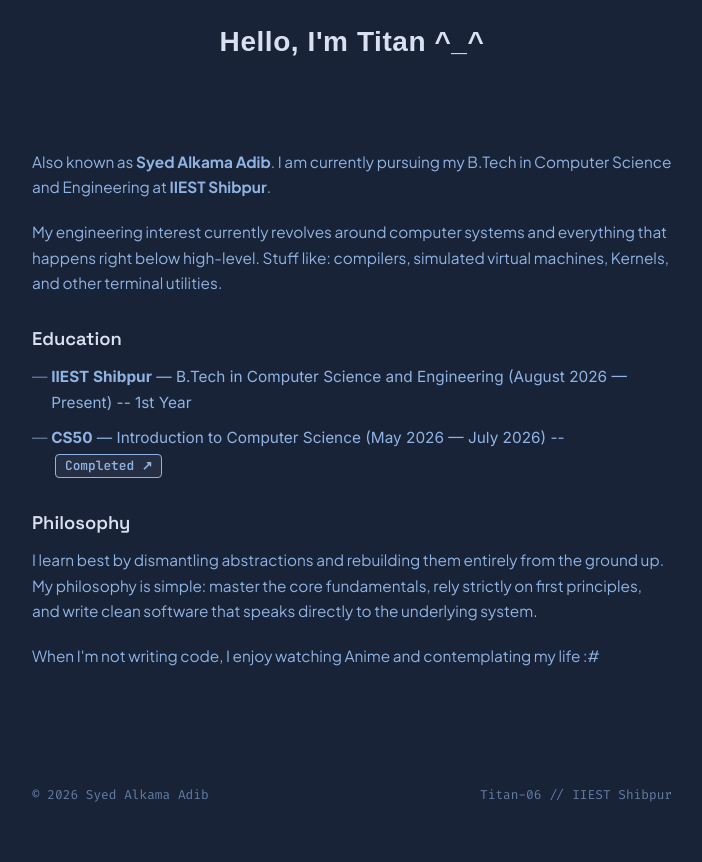
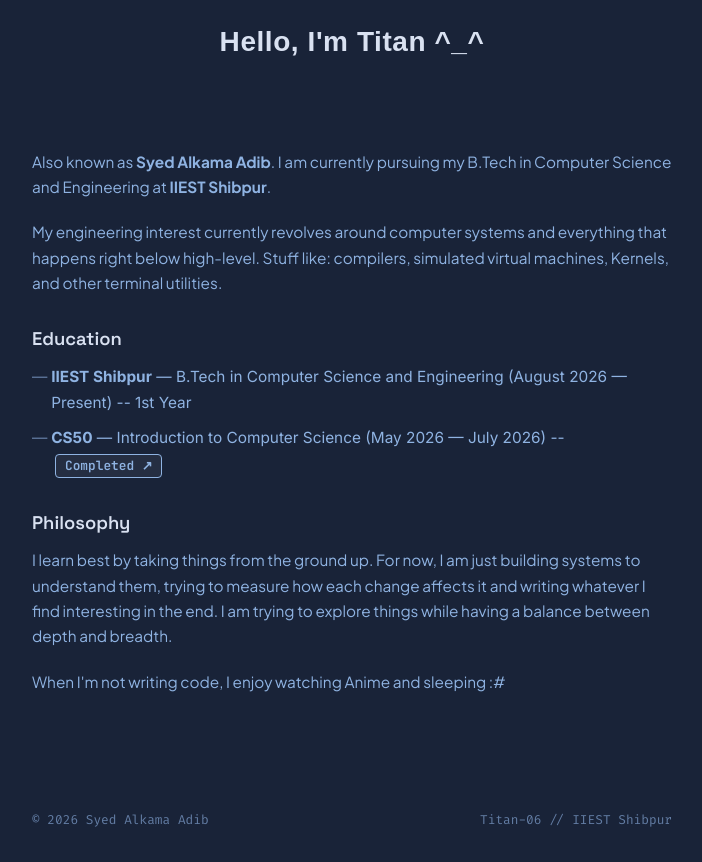
Before and after one commit to Titan-06/Titan-06.github.io, a Jekyll site: the page built from index.html, in a window 1280 px wide, cut to the strip 288-1150 px from the top of the page. Shown: the whole strip, without its empty margins (288-990 px from the left). Built offline with Jekyll 4.4.1, drawn with Linux system fonts in a browser that asks for light colours; some web fonts are replaced; before the commit the page ends 1125 px from its top, so only the background shows below that.

Commit message:
Changed the bio a bit

```diff
--- a/_data/projects.yml
+++ b/_data/projects.yml
@@ -1,4 +1,4 @@
-- title: "LC3"
+- title: "LC-3"
   tags: "LC3 educational 16bit architecture VM Assembler"
   description: "VM and Assembler for the LC3 architecture"
   read_more_url: "https://github.com/Titan-06/LC3"
--- a/index.html
+++ b/index.html
@@ -33,11 +33,11 @@ permalink: /
   </ul>
   <h3 class="mono">Philosophy</h3>
   <p>
-    I learn best by dismantling abstractions and rebuilding them entirely from the ground up.
-    My philosophy is simple: master the core fundamentals, rely strictly on first principles,
-    and write clean software that speaks directly to the underlying system.
+    I learn best by taking things from the ground up. For now, I am just building systems to understand them, trying to
+    measure how each change affects it and writing whatever I find interesting in the end. I am trying to explore things
+    while having a balance between depth and breadth.
   </p>
   <p>
-    When I'm not writing code, I enjoy watching Anime and contemplating my life :#
+    When I'm not writing code, I enjoy watching Anime and sleeping :#
   </p>
 </div>
```
